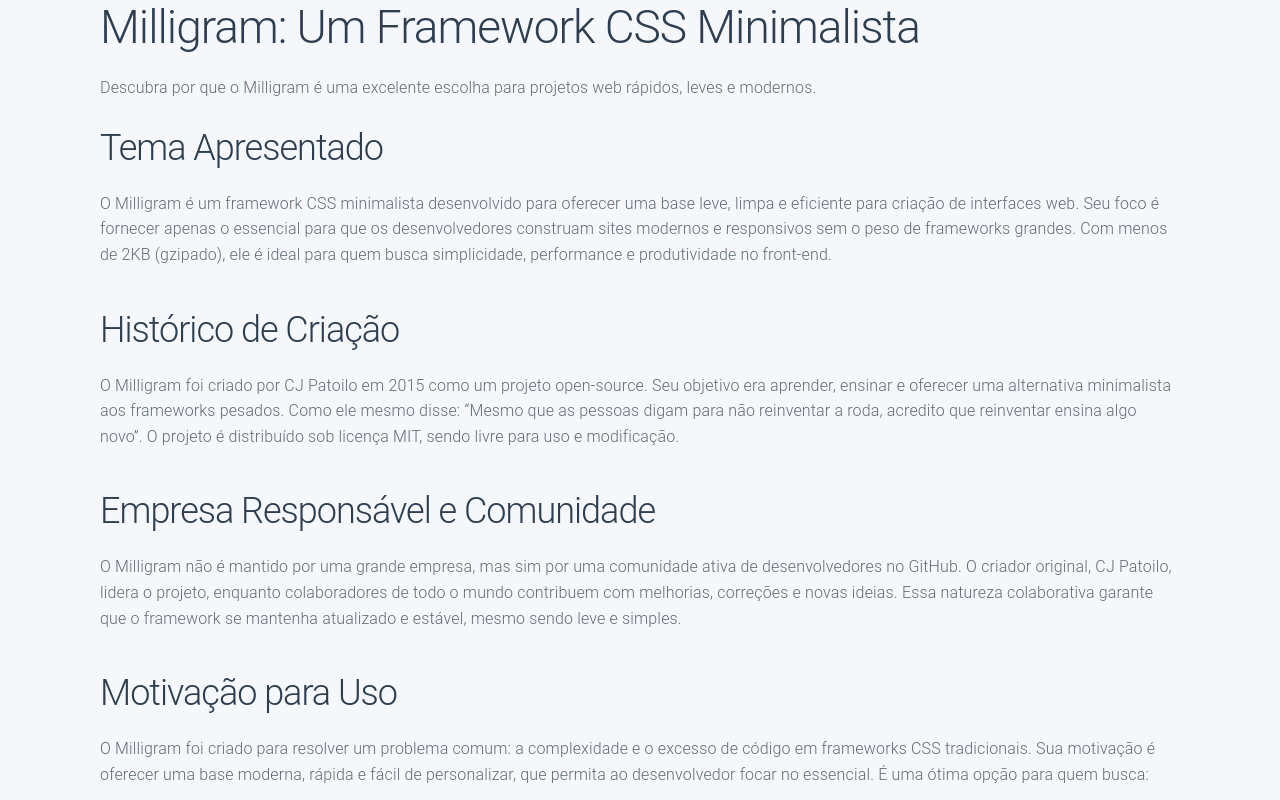
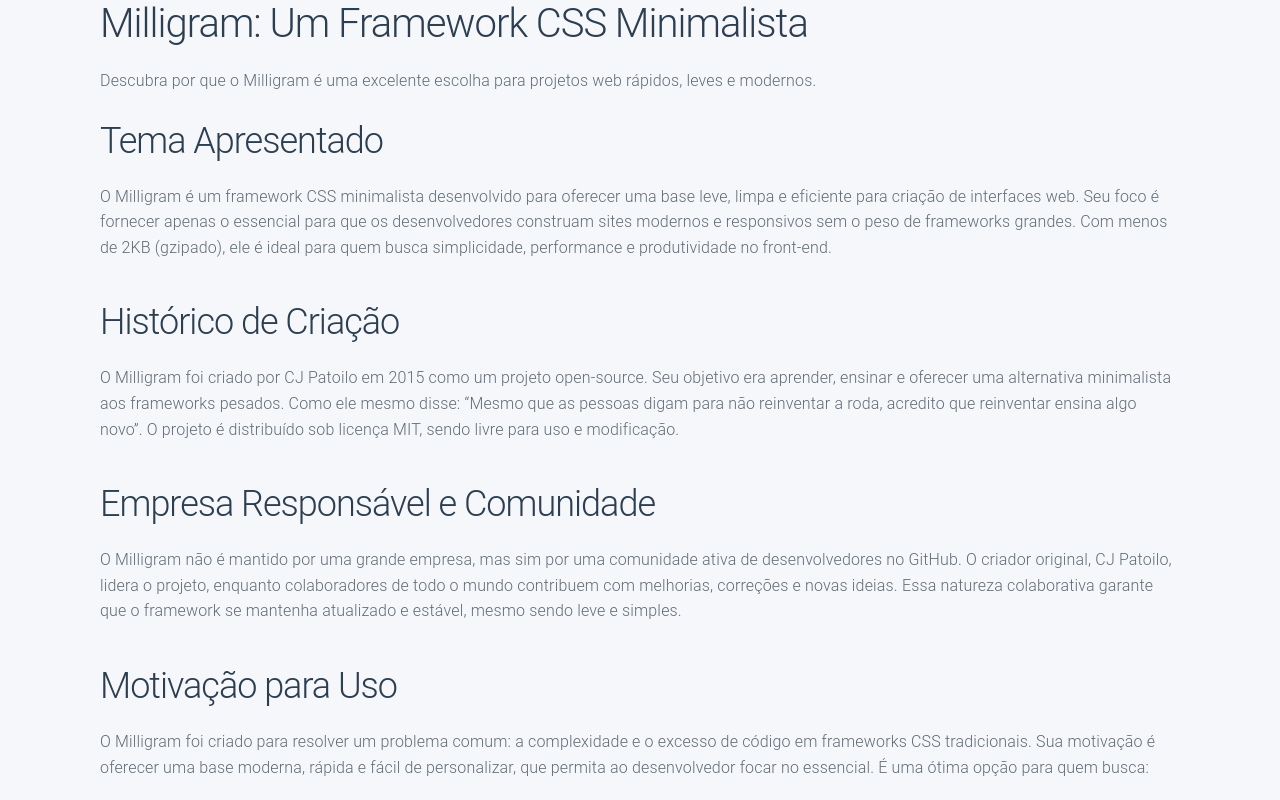
Before and after one commit to Gabriel-Jrs/miligram, a plain HTML site: page index.html in a window 1280 px wide. Shown: the top 800 px of the page. Drawn offline with nearby package versions, Linux system fonts and the light colour scheme.

Commit message:
Add font size to #titulo in style.css

```diff
--- a/style.css
+++ b/style.css
@@ -20,7 +20,9 @@ body {
   line-height: 1.6;
   background-color: #f5f7fa;
 }
-
+#titulo{
+  font-size: 40px;
+}
 /* Tipografia */
 h1,
 h2,
```
